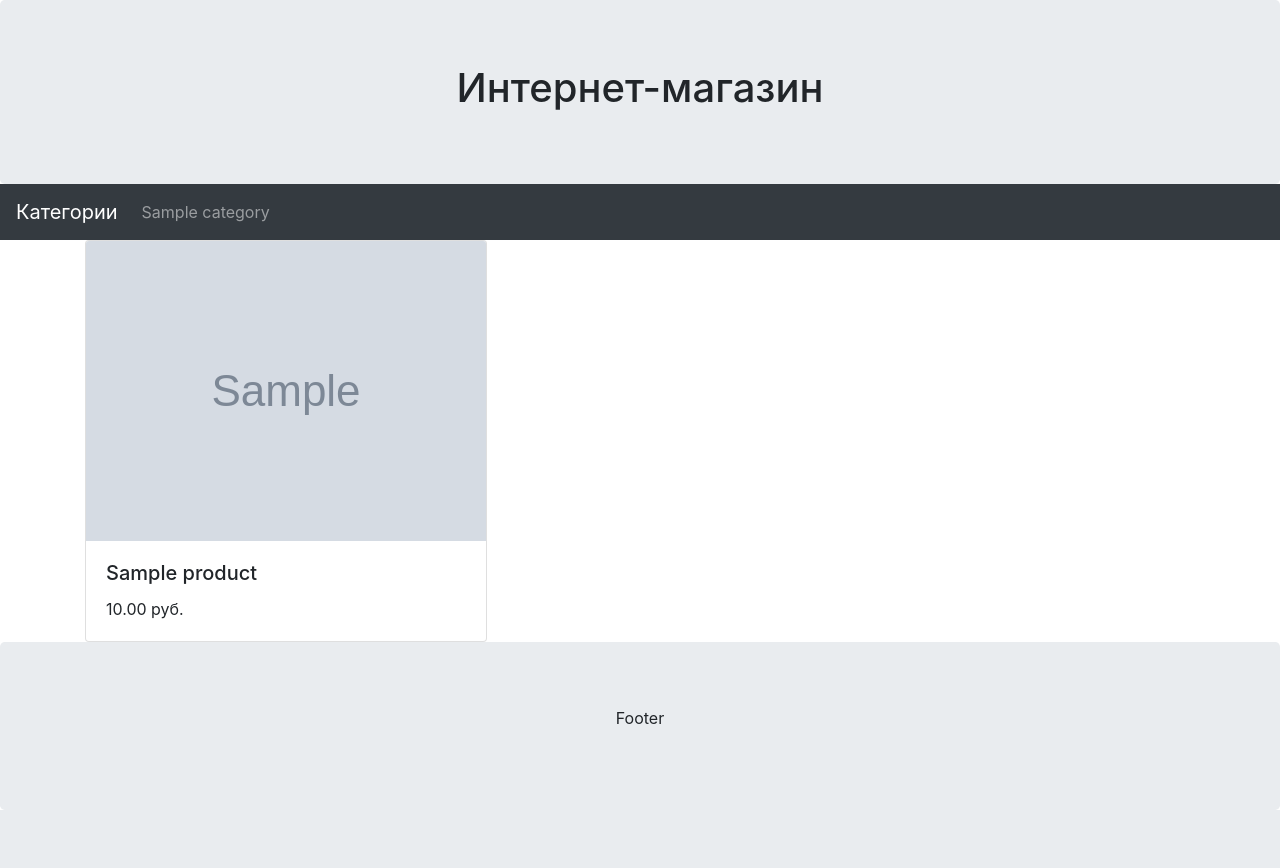
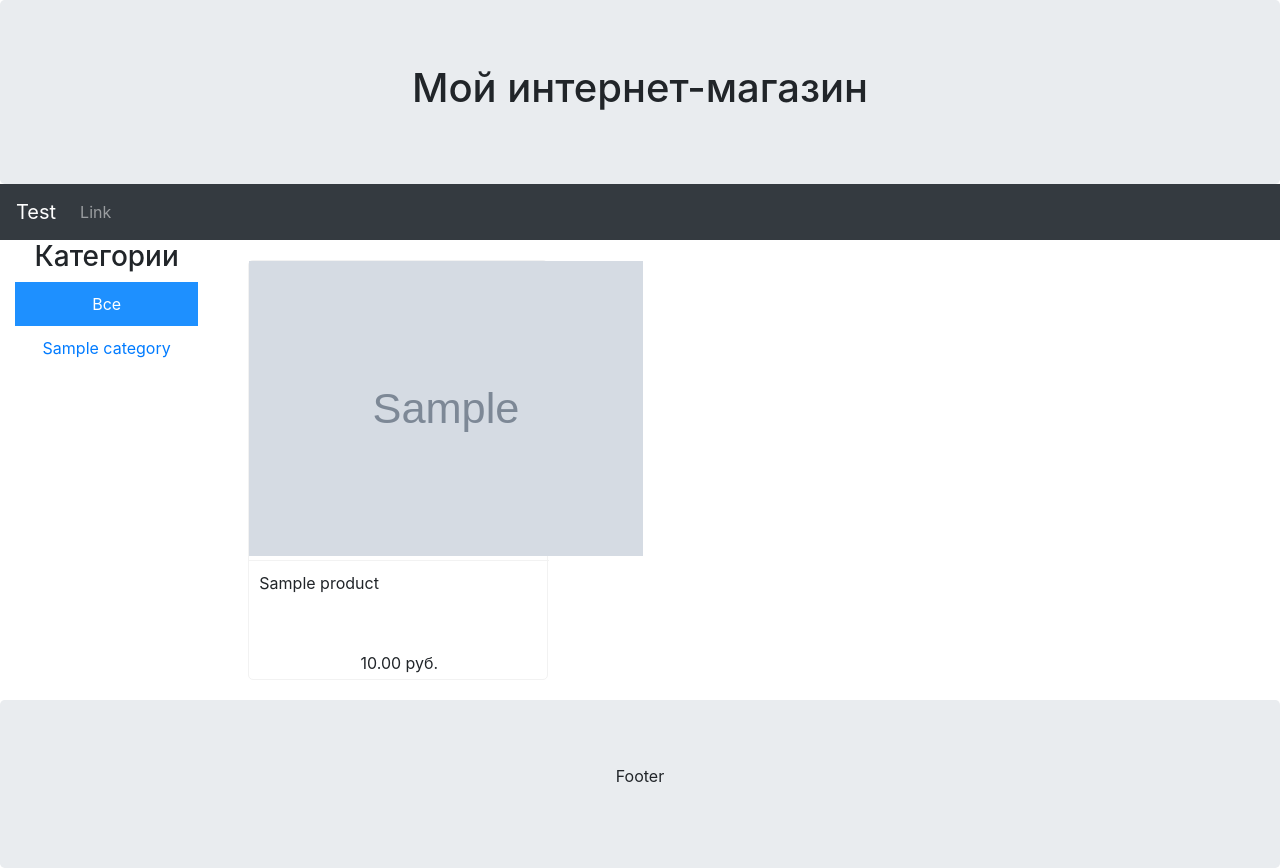
Before and after one commit to skantaev/my_store, a Django app: page / in a window 1280 px wide. Before the commit the page ends 810 px from the top, so only its background shows below. Run offline with Django 3.2, Linux system fonts and the light colour scheme; tables that the repository leaves empty hold one stand-in row (values such as "Sample post"); grey boxes marked "Sample" are stand-in pictures; some libraries are stand-ins or nearby versions.

Commit message:
Added the product template and some changes to the previous ones

```diff
--- a/my_store/settings.py
+++ b/my_store/settings.py
@@ -130,3 +130,7 @@ USE_TZ = True
 # https://docs.djangoproject.com/en/2.0/howto/static-files/
 
 STATIC_URL = '/static/'
+
+# Media
+MEDIA_ROOT = os.path.join(BASE_DIR, '/media')
+MEDIA_URL = '/media/'
--- a/my_store/urls.py
+++ b/my_store/urls.py
@@ -15,11 +15,15 @@ Including another URLconf
 """
 from django.contrib import admin
 from django.urls import path, include
-from my_store_app.views import index
 from my_store_app import urls as my_store_urls
+from . import settings
+from django.contrib.staticfiles.urls import static
 
 urlpatterns = [
     path('admin/', admin.site.urls),
-    path('', index, name='index'),
-    path('/', include(my_store_urls, namespace='store'))
+    path('', include(my_store_urls, namespace='store')),
 ]
+
+if settings.DEBUG:
+    urlpatterns += static(settings.STATIC_URL, document_root=settings.STATIC_URL)
+    urlpatterns += static(settings.MEDIA_URL, document_root=settings.MEDIA_ROOT)
--- a/my_store_app/models.py
+++ b/my_store_app/models.py
@@ -2,6 +2,7 @@ from django.db import models
 from django.utils import timezone
 from django.conf import settings
 from django.contrib.auth import get_user_model
+from django.urls import reverse
 
 # Create your models here.
 
@@ -17,26 +18,37 @@ class Category(models.Model):
     def __str__(self):
         return self.name
 
+    def get_absolute_url(self):
+        return reverse('store:category', args=[self.pk])
+
 
 class Product(models.Model):
     name = models.CharField(max_length=150, verbose_name='Название')
     category = models.ManyToManyField(Category,
                                       blank=True,
-                                      null=True,
                                       related_name='category',
                                       verbose_name='Категория',
                                       )
     description = models.TextField(max_length=3000, blank=True)
-    image = models.ImageField(upload_to='products/%Y/%m/%d/', null=True, blank=True, verbose_name='Изображение')
+    image = models.ImageField(upload_to='my_store_app/images/products/%Y/%m/%d/', null=True, blank=True,
+                              verbose_name='Изображение')
     price = models.DecimalField(max_digits=9, decimal_places=2, verbose_name="Цена")
     stock = models.PositiveIntegerField()
-    available = models.BooleanField(default=True)
+    available = models.BooleanField(default=True, verbose_name='Доступен')
     date_created = models.DateTimeField(auto_now_add=True)
     date_updated = models.DateTimeField(auto_now=True)
     number_of_reviews = models.PositiveIntegerField(default=0)
 
+    class Meta:
+        ordering = ['-date_updated']
+        verbose_name = 'Товар'
+        verbose_name_plural = 'Товары'
+
     def __str__(self):
         return self.name
+
+    def get_absolute_url(self):
+        return reverse('store:product', args=[self.pk])
 
 
 def get_sentinel_product():
--- a/my_store_app/static/my_store_app/styles.css
+++ b/my_store_app/static/my_store_app/styles.css
@@ -0,0 +1,68 @@
+li a {
+    display: block;
+    text-align: center;
+    padding: 10px;
+}
+
+li a:hover {
+    background-color: #e6f0ff;
+    text-decoration: none;
+}
+
+.sidebar {
+    list-style-type: none;
+    margin: 0;
+    padding: 0;
+    overflow: hidden;
+}
+
+.selected a {
+    background-color: DodgerBlue;
+    color: white;
+}
+
+.product-box {
+    width: 300px;
+    height: 420px;
+    margin: 20px;
+    border-style: solid;
+    border-width: thin;
+    border-color: #f2f2f2;
+    border-radius: 5px;
+}
+
+.image-box {
+    width: 300px;
+    height: 300px;
+    border-bottom-style: solid;
+    border-bottom-width: thin;
+    border-color: #f2f2f2;
+}
+
+.product-image {
+    width 295px;
+    height: 295px;
+    margin-left: auto;
+    margin-right: auto;
+    display: block;
+}
+
+.product-box-body {
+    width: 300px;
+    height: 100px;
+    display: block;
+}
+
+.text-box {
+    width: 300px;
+    height: 60px;
+    margin: 10px;
+}
+
+.price-box {
+    width: 300px;
+    height: 50px;
+    display: table-cell;
+    vertical-align: bottom;
+    text-align: center;
+}
--- a/my_store_app/templates/my_store_app/_base.html
+++ b/my_store_app/templates/my_store_app/_base.html
@@ -6,6 +6,8 @@
     <meta charset="UTF-8">
     <meta name="viewport" content="width=device-width, initial-scale=1">
     <title>{% block title %}Title{% endblock %}</title>
+    <link rel="stylesheet" href="{% static 'my_store_app/styles.css' %}">
+    <!-- Bootstrap links -->
     <link rel="stylesheet" href="https://maxcdn.bootstrapcdn.com/bootstrap/4.1.0/css/bootstrap.min.css">
     <script src="https://ajax.googleapis.com/ajax/libs/jquery/3.3.1/jquery.min.js"></script>
     <script src="https://cdnjs.cloudflare.com/ajax/libs/popper.js/1.14.0/umd/popper.min.js"></script>
@@ -13,26 +15,26 @@
 </head>
 <body>
     <div class="jumbotron text-center" style="margin-bottom:0">
-        <h1>Интернет-магазин</h1>
+        <h1>Мой интернет-магазин</h1>
     </div>
 
     <nav class="navbar navbar-expand-sm bg-dark navbar-dark">
-        <a class="navbar-brand" href="{% url 'index' %}">Категории</a>
+        <a class="navbar-brand" href="{% url 'store:index' %}">Test</a>
         <button class="navbar-toggler" type="button" data-toggle="collapse" data-target="#collapsibleNavbar">
         <span class="navbar-toggler-icon"></span>
         </button>
         <div class="collapse navbar-collapse" id="collapsibleNavbar">
             <ul class="navbar-nav">
-                {% block nav %}Categories here{% endblock %}
+                <li class="nav-item">
+                    <a class="nav-link" href="#">Link</a>
+                </li>
             </ul>
         </div>
     </nav>
 
-    <div class="container">
-        <div class="d-flex flex-row">
-            {% block products %}Products here{% endblock %}
-        </div>
-    </div>
+    {% block content %}
+        Content
+    {% endblock %}
 
     <div class="jumbotron text-center" style="margin-bottom:0">
         <p>Footer</p>
--- a/my_store_app/templates/my_store_app/index.html
+++ b/my_store_app/templates/my_store_app/index.html
@@ -1,28 +1,54 @@
 {% extends 'my_store_app/_base.html' %}
 {% load staticfiles %}
 
-{% block title %}Интернет-магазин{% endblock %}
-
-{% block nav %}
-    {% for category in categories %}
-
-        <li class="nav-item">
-            <a class="nav-link" href="{{ category.get_absolute_url }}">{{ category.name }}</a>
-        </li>
-
-    {% endfor %}
+{% block title %}
+    {% if category %}
+        {{ category.name }}
+    {% else %}
+        Все товары
+    {% endif %}
 {% endblock %}
 
-{% block products %}
-    {% for product in products %}
-        <div class="card">
-            <a href="{{ product.get_absolute_url }}">
-                <img class="card-img-top" src="{% if product.image %}{{ product.image.url }}{% else %}{% static "img/no-image.jpg" %}{% endif %}" alt="product image">
-            </a>
-            <div class="card-body">
-                <h5 class="card-title">{{ product.name }}</h5>
-                <p class="card-text">{{ product.price }} руб.</p>
+{% block content %}
+    <div class="container-fluid">
+        <div class="row">
+            <!-- Sidebar for categories-->
+            <div class="col-sm-2">
+                <h3 align="center">Категории</h3>
+                <ul class="sidebar">
+                    <li {% if not category %} class="selected" {% endif %}>
+                        <a href="{% url 'store:index' %}">Все</a>
+                    </li>
+                    {% for ctg in categories %}
+                        <li {% if ctg.pk == category.pk %} class="selected" {% endif %}>
+                            <a href="{{ ctg.get_absolute_url }}">{{ ctg.name }}</a>
+                        </li>
+                    {% endfor %}
+                </ul>
+
+            </div>
+            <!-- Products -->
+            <div class="col-sm-10">
+                <div class="d-flex flex-wrap">
+                    {% for product in products %}
+                    <div class="product-box">
+                        <a href="{{ product.get_absolute_url }}">
+                            <div class="image-box">
+                                <img class="product-image" src="{% if product.image %}{{ product.image.url }}{% else %}{% static "images/no-image.png" %}{% endif %}" alt="product image">
+                            </div>
+                        </a>
+                        <div class="product-box-body">
+                            <div class="text-box">
+                                <p>{{ product.name }}</p>
+                            </div>
+                            <div class="price-box">
+                                <p>{{ product.price }} руб.</p>
+                            </div>
+                        </div>
+                    </div>
+                    {% endfor %}
+                </div>
             </div>
         </div>
-    {% endfor %}
+    </div>
 {% endblock %}
--- a/my_store_app/urls.py
+++ b/my_store_app/urls.py
@@ -1,9 +1,10 @@
 from django.urls import path
-from .views import view_category, view_product
+from .views import index, view_category, view_product
 
 app_name = 'my_store_app'
 
 urlpatterns = [
+    path('', index, name='index'),
     path('category/<int:category_id>', view_category, name='category'),
     path('product/<int:product_id>', view_product, name='product'),
 ]
--- a/my_store_app/views.py
+++ b/my_store_app/views.py
@@ -24,6 +24,7 @@ def view_category(request, category_id):
         products = Product.objects.filter(available=True, category=category)
         context = {'categories': categories,
                    'products': products,
+                   'category': category,
                    }
         return render(request, 'my_store_app/index.html', context)
 
--- a/my_store_auth_app/models.py
+++ b/my_store_auth_app/models.py
@@ -8,7 +8,7 @@ from my_store_app.models import Order
 
 
 class CustomUser(AbstractUser):
-    address = models.CharField(max_length=150, blank=True)
+    address = models.CharField(max_length=150, blank=True, null=True)
     phone_regex = RegexValidator(regex=r'^(?:(?:\+7)|8)\d{10}$', message="Номер должен быть в формате \"+7ХХХХХХХХХХ\" "
                                                                          "или \"8ХХХХХХХХХХ\"")
     phone_number = models.CharField(validators=[phone_regex], max_length=15, blank=True)
```
Also changed, not shown: my_store_app/templates/my_store_app/product.html (added, +23 -0 lines), my_store_app/admin.py (line endings or trailing spaces), my_store_app/static/images/no-image.png (added).
